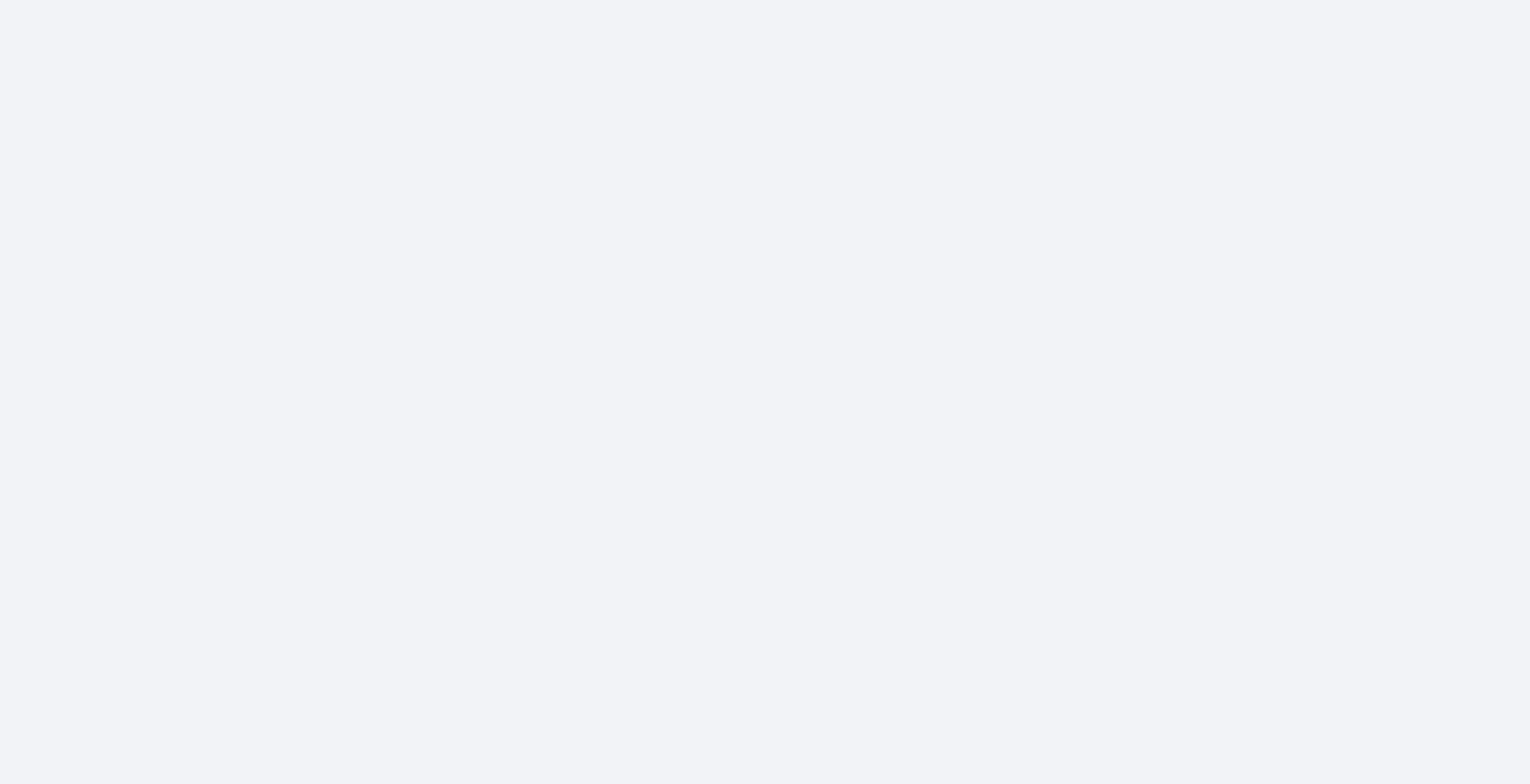
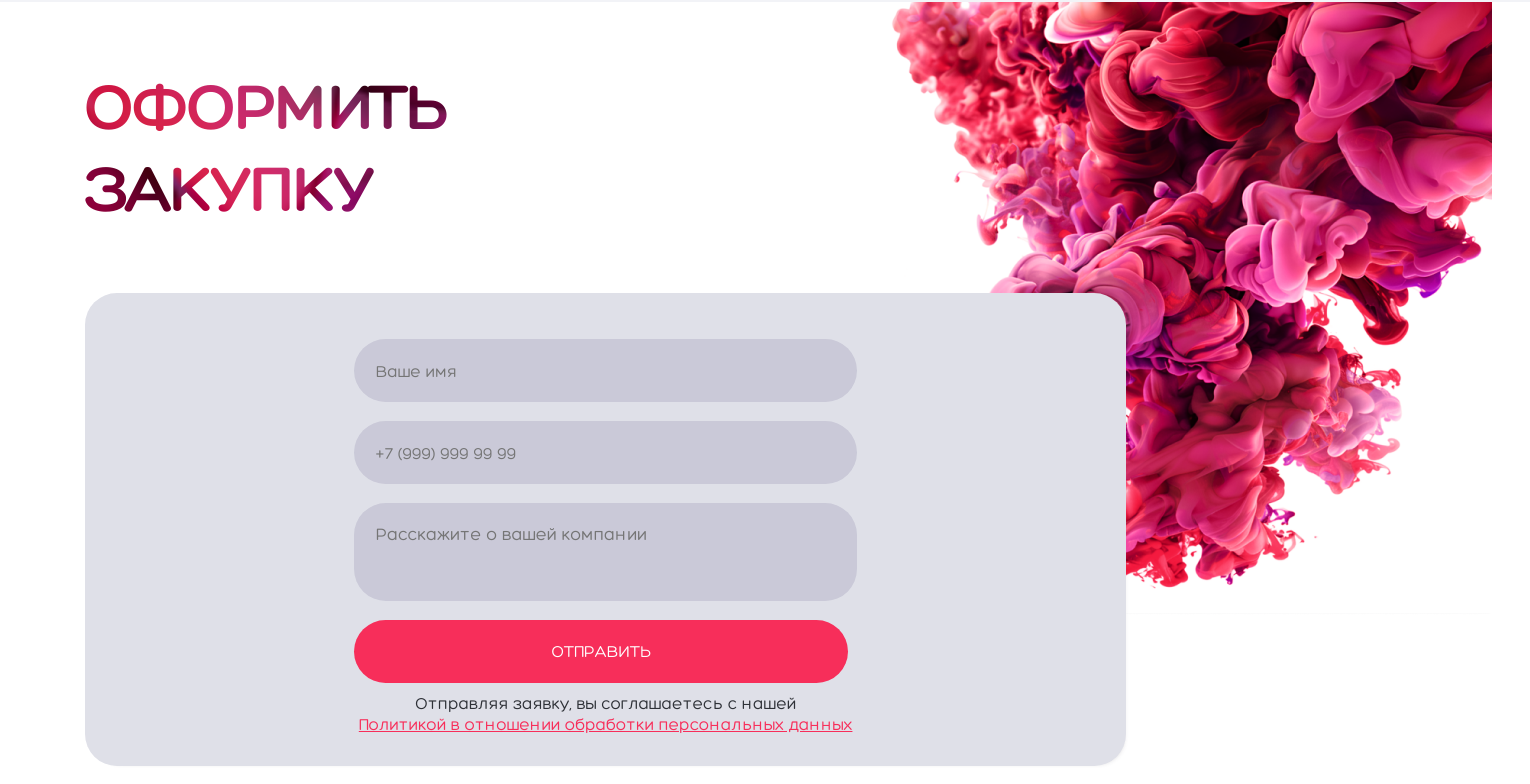
Before and after one commit to RahmanRahmanov/nikotin, a Vue app: page / in a window 1280 px wide. Shown: the part 5532-6316 px from the top of the page, 1530 px wide, since content can reach past the window. Before the commit the page ends 4973 px from the top, so only its background shows below. Built offline with nearby package versions, Linux system fonts and the light colour scheme.

Commit message:
сделал отзывы и оформить зукупку

```diff
--- a/src/assets/css/init.css
+++ b/src/assets/css/init.css
@@ -405,7 +405,7 @@
   line-height: 1.19rem;
   font-family: Hero-Regular;
   left: 9.87rem;
-  bottom:3.5rem;
+  bottom: 3.5rem;
 }
 .color_red {
   color: rgb(247, 46, 90);
@@ -447,3 +447,136 @@
   gap: 5rem;
   flex-wrap: wrap;
 }
+.reviews_name {
+  font-family: Hero-Bold;
+  font-size: 4rem;
+  font-weight: 700;
+  line-height: 4.81rem;
+  text-transform: uppercase;
+  padding-bottom: 22rem;
+}
+.reviews_container {
+  background-color: white;
+  padding-top: 2.43rem;
+  padding-left: 5rem;
+  margin-bottom: 3.75rem;
+}
+.reviews_comment_name {
+  font-family: Hero-Regular;
+  font-size: 1.5rem;
+  font-weight: 700;
+  line-height: 1.81rem;
+}
+.reviews_comment {
+  font-family: Hero-Regular;
+  font-weight: 400;
+  line-height: 1.19rem;
+}
+.make_order_container {
+  z-index: 0;
+  position: relative;
+  background-color: white;
+  width: 90rem;
+  height: 53.75rem;
+  padding-top: 3.75rem;
+  padding-left: 5rem;
+}
+.make_order_decor {
+  width: 38.19rem;
+  height: 38.19rem;
+  background-image: url(@/assets/img/smoke.png);
+  background-repeat: no-repeat;
+  position: absolute;
+  right: 0;
+  top: 0;
+  z-index: -1;
+}
+.make_order_name_back {
+  background-repeat: no-repeat;
+}
+.make_order_name {
+  font-family: Hero-Bold;
+  font-size: 4rem;
+  font-weight: 700;
+  line-height: 4.81rem;
+  text-transform: uppercase;
+  background-size: cover;
+  background-image: url(@/assets/img/text_background.png);
+  background-clip: text;
+  -webkit-background-clip: text;
+  color: transparent;
+  padding-bottom: 3.75rem;
+  letter-spacing: -0.2rem;
+}
+
+.form-container {
+  display: flex;
+  flex-direction: column;
+  align-items: center;
+  padding-top: 2.75rem;
+  padding-bottom: 1.875rem;
+  border-radius: 1.88rem;
+  box-shadow: 0.25rem 0.25rem 0.26rem -0.38rem rgba(81, 76, 87, 0.25);
+  background: rgb(223, 224, 232);
+  max-width: 61.25rem;
+}
+.form-input,
+.form-textarea {
+  font-family: Hero-Regular;
+  width: 27.06rem;
+  padding: 1.25rem;
+  border: none;
+  border-radius: 1.88rem;
+  background: rgb(202, 201, 216);
+  color: rgb(93, 92, 114);
+  font-weight: 400;
+  line-height: 1.19rem;
+}
+.form-textarea_last {
+  font-size: 1.05rem;
+}
+.form-textarea {
+  height: 3.25rem;
+  resize: none;
+}
+.form_block {
+  display: flex;
+  flex-direction: column;
+  row-gap: 1.125rem;
+}
+.submit-button {
+  font-family: Hero-Regular;
+  width: 29.06rem;
+  padding: 1.25rem;
+  border-radius: 1.88rem;
+  background: rgb(247, 46, 90);
+  color: white;
+  font-weight: 400;
+  line-height: 1.19rem;
+  cursor: pointer;
+  transition: background-color 0.3s ease;
+}
+/* .form-textarea_padd{
+padding: 0rem;
+width: 29.06rem;
+} */
+.submit-button:hover {
+  background-color: #e63e59;
+}
+
+.policy-text {
+  font-family: Hero-Regular;
+  margin-top: 0.625rem;
+  font-weight: 400;
+  line-height: 1.19rem;
+  text-align: center;
+}
+
+.policy-link {
+  font-family: Hero-Regular;
+  text-decoration: underline !important;
+}
+
+.policy-link:hover {
+  text-decoration: underline;
+}
--- a/src/components/HomePages.vue
+++ b/src/components/HomePages.vue
@@ -119,7 +119,7 @@
   </div>
   <div class="top_tastes_container">
     <p class="top_tastes_text color_grey-black">топ вкусы</p>
-<div class="top_tastes_block_all">
+    <div class="top_tastes_block_all">
       <div class="mixed_berry">
         <p class="mixed_berry_name color_white">mixed<br />berry</p>
         <p class="mixed_berry_20k color_white">20k</p>
@@ -131,7 +131,9 @@
         <p class="mixed_berry_mg color_red">20mg</p>
       </div>
       <div class="raspberry_root_soda">
-        <p class="mixed_berry_name color_grey-black">raspberry <br />root <br />soda</p>
+        <p class="mixed_berry_name color_grey-black">
+          raspberry <br />root <br />soda
+        </p>
         <p class="mixed_berry_20k color_grey-black">20k</p>
         <p class="mixed_berry_mg color_grey-black">20mg</p>
       </div>
@@ -140,42 +142,66 @@
         <p class="mixed_berry_20k color_red">20k</p>
         <p class="mixed_berry_mg color_red">20mg</p>
       </div>
-</div>
+    </div>
   </div>
+  <div class="reviews_container">
+    <p class="reviews_name color_grey-black">отзывы</p>
+    <p class="reviews_comment_name color_red"></p>
+    <p class="reviews_comment color_grey-black"></p>
+  </div>
+  <div class="make_order_container">
+    <div class="make_order_decor"></div>
+    <div class="make_order_name_back">
+      <div class="make_order_name">оформить<br />закупку</div>
+    </div>
+        <div class="form-container">
+        <div class="form_block">
+        <input type="text" placeholder="Ваше имя" class="form-input" />
+        <input type="tel" placeholder="+7 (999) 999 99 99" class="form-input" />
+        <textarea placeholder="Расскажите о вашей компании" class="form-textarea form-textarea_padd form-textarea_last"></textarea>
+        <button class="submit-button">ОТПРАВИТЬ</button>
+      </div>
+      <p class="policy-text color_grey-black">
+        Отправляя заявку, вы соглашаетесь с нашей <br>
+        <a href="#" class="policy-link color_red">Политикой в отношении обработки персональных данных</a>
+      </p>
+    </div>
+    </div>
+
 </template>
 
-<script></script>
+<script>
+// export default {
+//     mounted() {
+//       this.startSlider();
+//     },
+//     data() {
+//       return {
+//         currentSlide: 1, // Текущий слайд (начинаем с 1)
+//         sliderDirection: 1, // 1 - движение вперед, -1 - назад
+//       };
+//     },
+//     methods: {
+//       startSlider() {
+//         const sliderContent = this.$refs.sliderContent;
+//         const slideWidth = 100; // Ширина слайда в vw
 
-<!-- // export default {
-  //   mounted() {
-  //     this.startSlider();
-  //   },
-  //   data() {
-  //     return {
-  //       currentSlide: 1, // Текущий слайд (начинаем с 1)
-  //       sliderDirection: 1, // 1 - движение вперед, -1 - назад
-  //     };
-  //   },
-  //   methods: {
-  //     startSlider() {
-  //       const sliderContent = this.$refs.sliderContent;
-  //       const slideWidth = 100; // Ширина слайда в vw
+//         setInterval(() => {
+//           // Вычисляем смещение
+//           const currentOffset = (this.currentSlide - 1) * slideWidth * this.sliderDirection;
+//           sliderContent.style.transform = `translateX(${currentOffset}vw)`;
 
-  //       setInterval(() => {
-  //         // Вычисляем смещение
-  //         const currentOffset = (this.currentSlide - 1) * slideWidth * this.sliderDirection;
-  //         sliderContent.style.transform = `translateX(${currentOffset}vw)`;
+//           // Меняем направление движения при достижении 3 или 1 слайда
+//           if (this.currentSlide === 3) {
+//             this.sliderDirection = -1;
+//           } else if (this.currentSlide === 1) {
+//             this.sliderDirection = 1;
+//           }
 
-  //         // Меняем направление движения при достижении 3 или 1 слайда
-  //         if (this.currentSlide === 3) {
-  //           this.sliderDirection = -1;
-  //         } else if (this.currentSlide === 1) {
-  //           this.sliderDirection = 1;
-  //         }
-
-  //         // Переходим к следующему слайду
-  //         this.currentSlide += this.sliderDirection;
-  //       }, 2000); // Интервал переключения 15 секунд
-  //     },
-  //   },
-  // }; -->
+//           // Переходим к следующему слайду
+//           this.currentSlide += this.sliderDirection;
+//         }, 1000); // Интервал переключения 15 секунд
+//       },
+//     },
+//   };
+</script>
--- /dev/null
+++ b/src/components/KatalogPages.vue
@@ -0,0 +1,3 @@
+<template>
+    <div></div>
+</template>
--- a/src/main.js
+++ b/src/main.js
@@ -2,6 +2,7 @@ import { createApp } from "vue";
 import App from "./App.vue";
 import { createWebHistory, createRouter } from "vue-router";
 import HomePages from "@/components/HomePages.vue";
+import KatalogPages from "@/components/KatalogPages.vue";
 const router = createRouter({
   history: createWebHistory(),
   routes: [
@@ -10,6 +11,11 @@ const router = createRouter({
       path: "/",
       component: HomePages,
     },
+    {
+      name: "KatalogPages",
+      path: "/katalog",
+      component: KatalogPages,
+    },
   ],
 });
 const app = createApp(App);
```
Also changed, not shown: src/assets/img/smoke.png (added), src/assets/img/text_background.png (added).
